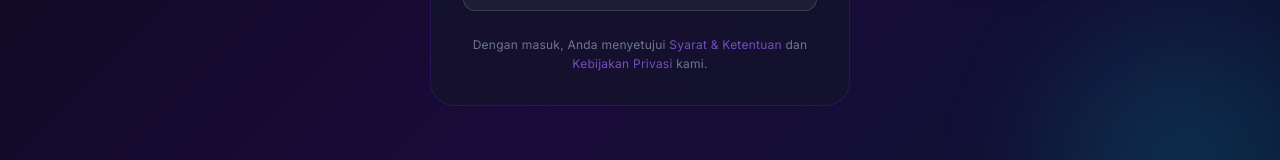
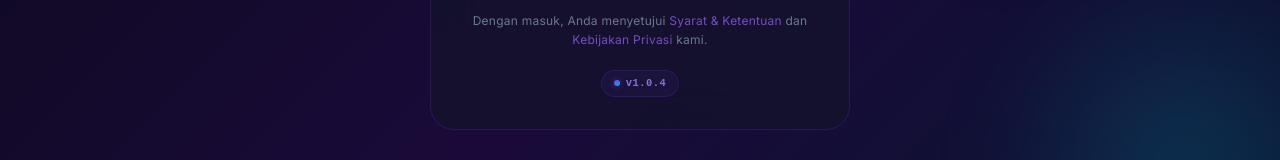
Before and after one commit to alann-maulana/finance, a Next.js app: page /login in a window 1280 px wide. Shown: the part 518-678 px from the top of the page. Built offline with nearby package versions, Linux system fonts and the light colour scheme; no server answers; what @mui/material-nextjs would draw is missing.

Commit message:
feat: add versioning app

```diff
--- a/package.json
+++ b/package.json
@@ -1,6 +1,6 @@
 {
   "name": "finance",
-  "version": "0.1.0",
+  "version": "1.0.4",
   "private": true,
   "scripts": {
     "dev": "next dev",
--- a/src/app/(auth)/login/page.tsx
+++ b/src/app/(auth)/login/page.tsx
@@ -202,6 +202,51 @@ export default function LoginPage() {
           </Box>{' '}
           kami.
         </Typography>
+
+        {/* App Version */}
+        <Box
+          sx={{
+            display: 'flex',
+            justifyContent: 'center',
+            mt: 2.5,
+          }}
+        >
+          <Box
+            sx={{
+              display: 'inline-flex',
+              alignItems: 'center',
+              gap: 0.75,
+              px: 1.5,
+              py: 0.5,
+              borderRadius: '20px',
+              background: 'rgba(124,58,237,0.08)',
+              border: '1px solid rgba(124,58,237,0.18)',
+              backdropFilter: 'blur(8px)',
+            }}
+          >
+            <Box
+              sx={{
+                width: 6,
+                height: 6,
+                borderRadius: '50%',
+                background: 'linear-gradient(135deg, #7C3AED, #06B6D4)',
+                boxShadow: '0 0 6px rgba(124,58,237,0.6)',
+              }}
+            />
+            <Typography
+              variant="caption"
+              sx={{
+                color: 'rgba(167,139,250,0.8)',
+                fontFamily: 'monospace',
+                fontSize: '0.65rem',
+                fontWeight: 600,
+                letterSpacing: '0.05em',
+              }}
+            >
+              v1.0.4
+            </Typography>
+          </Box>
+        </Box>
       </Box>
     </Box>
   );
--- a/src/app/(dashboard)/profile/page.tsx
+++ b/src/app/(dashboard)/profile/page.tsx
@@ -273,6 +273,53 @@ export default function ProfilePage() {
         </Card>
       )}
 
+      {/* ── Tentang Aplikasi ── */}
+      <Card sx={{ mb: 3 }}>
+        <CardContent>
+          <Typography variant="subtitle2" sx={{ color: 'text.secondary', mb: 1.5 }}>
+            Tentang Aplikasi
+          </Typography>
+
+          <Box sx={{ display: 'flex', flexDirection: 'column', gap: 0.75 }}>
+            <Box sx={{ display: 'flex', justifyContent: 'space-between', alignItems: 'center' }}>
+              <Typography variant="caption" sx={{ color: 'text.secondary' }}>
+                Versi
+              </Typography>
+              <Typography variant="caption" fontWeight={600} sx={{ fontFamily: 'monospace', color: 'primary.light' }}>
+                v1.0.4
+              </Typography>
+            </Box>
+            <Box sx={{ display: 'flex', justifyContent: 'space-between', alignItems: 'center' }}>
+              <Typography variant="caption" sx={{ color: 'text.secondary' }}>
+                Platform
+              </Typography>
+              <Typography variant="caption" fontWeight={600}>
+                Progressive Web App
+              </Typography>
+            </Box>
+            <Box sx={{ display: 'flex', justifyContent: 'space-between', alignItems: 'center' }}>
+              <Typography variant="caption" sx={{ color: 'text.secondary' }}>
+                Status
+              </Typography>
+              <Box sx={{ display: 'flex', alignItems: 'center', gap: 0.5 }}>
+                <Box
+                  sx={{
+                    width: 6,
+                    height: 6,
+                    borderRadius: '50%',
+                    background: '#22C55E',
+                    boxShadow: '0 0 6px rgba(34,197,94,0.7)',
+                  }}
+                />
+                <Typography variant="caption" fontWeight={600} sx={{ color: '#22C55E' }}>
+                  Aktif
+                </Typography>
+              </Box>
+            </Box>
+          </Box>
+        </CardContent>
+      </Card>
+
       {/* ── Logout Button ── */}
       <Button
         id="logout-btn"
```
